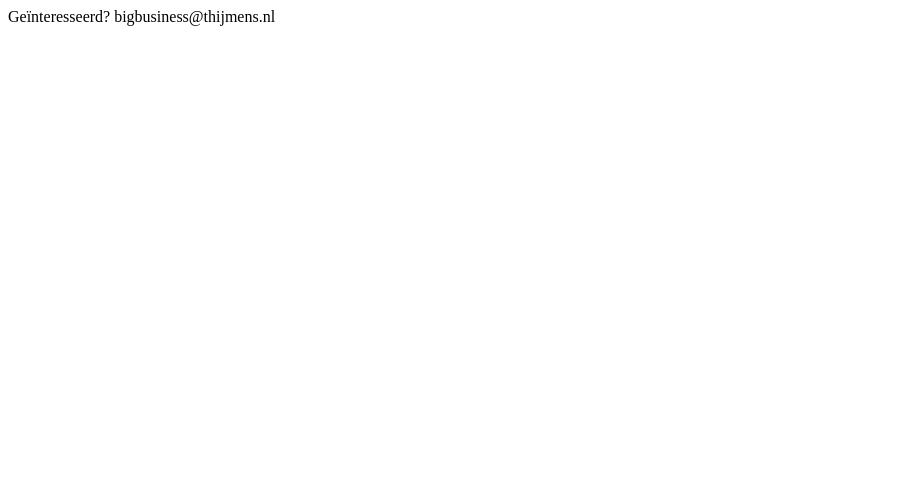
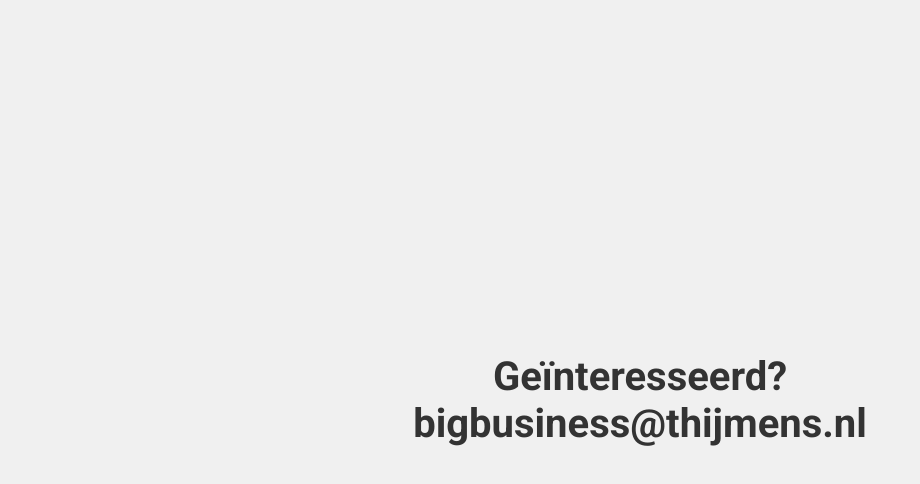
Before and after one commit to TuinboonDev/website, a plain HTML site: page index.html in a window 1280 px wide. Shown: the whole page, without its empty margins (0-920 px from the left). Drawn offline with Linux system fonts and the light colour scheme.

Commit message:
Update index.html

```diff
--- a/index.html
+++ b/index.html
@@ -1,2 +1,36 @@
-Geïnteresseerd?
-bigbusiness@thijmens.nl
+<!DOCTYPE html>
+<html lang="en">
+<head>
+    <meta charset="UTF-8">
+    <meta name="viewport" content="width=device-width, initial-scale=1.0">
+    <title>Centered Text with Stylish Font</title>
+    <style>
+        body {
+            display: flex;
+            justify-content: center;
+            align-items: center;
+            height: 100vh;
+            margin: 0;
+            font-family: Arial, sans-serif; /* Default font */
+            background-color: #f0f0f0; /* Optional background color */
+        }
+
+        h1 {
+            font-size: 2.5em;
+            font-family: 'Roboto', sans-serif; /* A modern, clean font */
+            color: #333; /* Text color */
+            text-align: center;
+        }
+    </style>
+    <!-- Google Fonts link for stylish font -->
+    <link href="https://fonts.googleapis.com/css2?family=Roboto:wght@700&display=swap" rel="stylesheet">
+</head>
+<body>
+    <h1>
+        Geïnteresseerd?<br>
+        <a href="mailto:bigbusiness@thijmens.nl" style="color: #333; text-decoration: none;">
+            bigbusiness@thijmens.nl
+        </a>
+    </h1>
+</body>
+</html>
```
